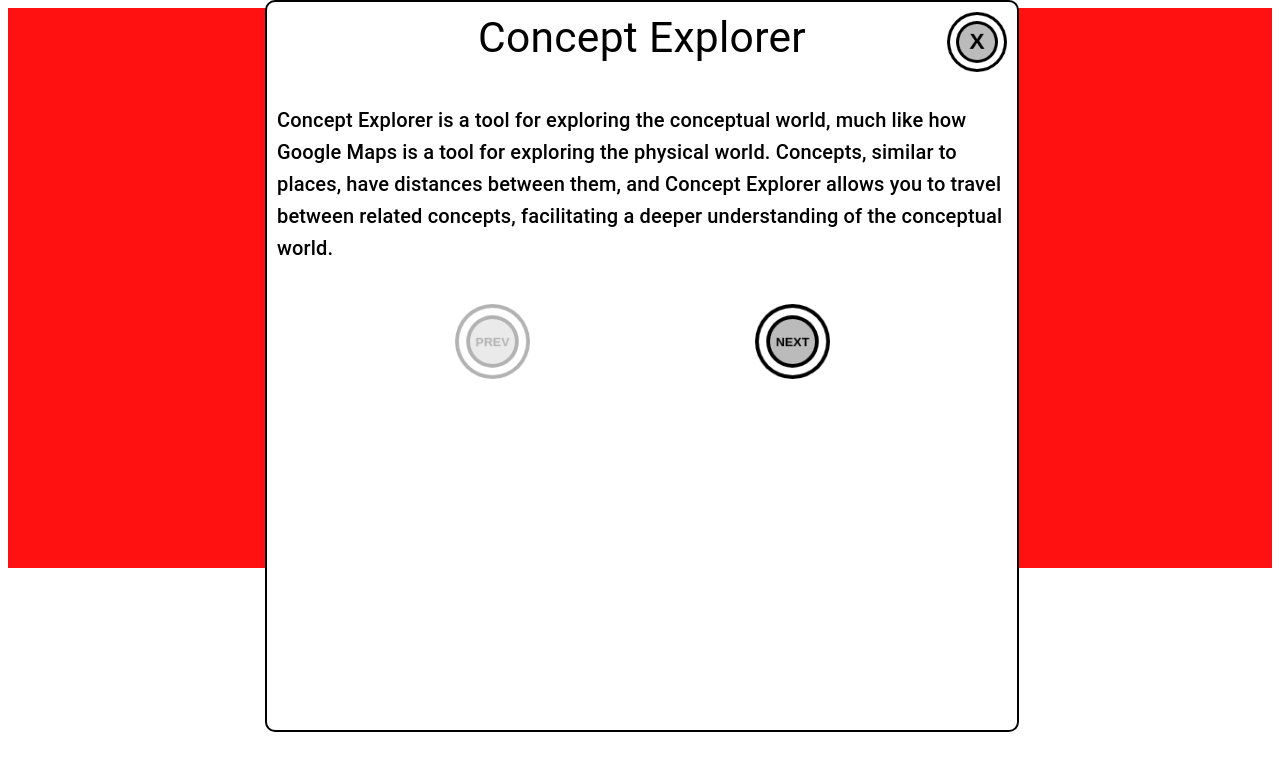
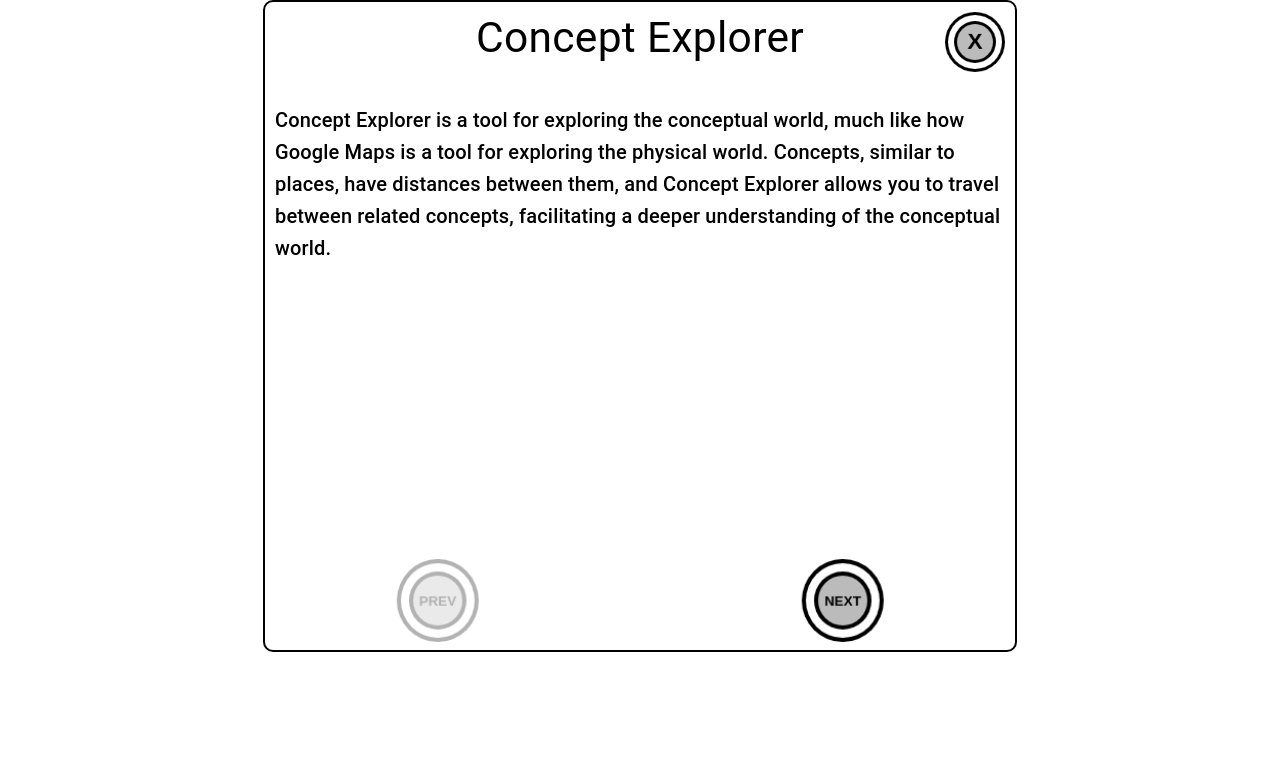
Before and after one commit to JoelHKV/ConceptExplorer, a React (Vite) app: page / in a window 1280 px wide. Both pictures are taken after a click on the picture 977 px from the left and 42 px from the top of the page. Shown: the top 770 px of the page. Built offline with nearby package versions, Linux system fonts and the light colour scheme; no server answers.

Commit message:
new bottom buttons and layout 2

```diff
--- a/src/App.css
+++ b/src/App.css
@@ -1,10 +1,10 @@
 :root {
-    --background-color: #ddd;
+    --background-color: #2dd;
     --button-text-color: #000000;
     --button-background-color: #77ee00;
     --button-background-color-hover: #55aa00;
     --app-max-width: 750px;
-    --app-header-height: 15vh;
+
 }
 
 .appContainer {
@@ -12,7 +12,6 @@
     justify-content: center;
     user-select: none;
     width: 100%;
-    background-color: #f11;
 }
 
 .gridContainer {
@@ -20,7 +19,7 @@
     max-width: var(--app-max-width);
     background-color: var(--background-color);
     grid-row-gap: 0vh;
-    border-radius: 10px;
+
 }
 
 .centerContent {
@@ -31,18 +30,11 @@
 }
 
 .second-row {
-    padding-top: 15%;
+    padding-top: 0%;
     position: relative;
-    height: 60vh;
-}
-.third-row {
-    height: 10vh;
+    height: 80vh;
 }
 
-.fourth-row {
-    height: 44vh;
-    border: solid black 2px;
-}
 
 .unselectable {
     user-select: none;
--- a/src/App.jsx
+++ b/src/App.jsx
@@ -19,18 +19,12 @@ import ModeButtonRow from './components/ModeButtonRow';
 import BottomButtons from './components/BottomButtons';
 
 
-
-
 import OverlayBlock from './components/OverlayBlock';
 import InstructionBlock from './components/InstructionBlock';
 
 
-
-
-
 import './App.css';
 
-//const diameter = 90;
 
 const App = () => {
 
@@ -329,7 +323,7 @@ const App = () => {
     }
 
     return (
-        <Box className="appContainer">
+        <Box className="appContainer centerContent">
 
 
 
@@ -337,11 +331,10 @@ const App = () => {
 
 
 
-            <Grid container className="gridContainer">
 
 
 
-
+            <Grid container className="gridContainer centerContent">
                 <Grid item xs={12} className="second-row centerContent">
                 {loaded && (
                     <>
@@ -352,9 +345,8 @@ const App = () => {
 
                     </>
                 )}
-                </Grid>
-                <Grid item xs={12} className="third-row centerContent">
-                    {loaded  && (
+
+                {loaded && (
                     <BottomButtons
                         showGlobeView={showGlobeView}
                         showOneConceptView={showOneConceptView}
@@ -369,10 +361,17 @@ const App = () => {
                 )}
                 </Grid>
 
+
+
+            </Grid>
+
+
+
+
             <InstructionBlock />
 
 
-            </Grid>
+
 
 
             {gameMode === 'details' && (
--- a/src/components/BottomButtons.css
+++ b/src/components/BottomButtons.css
@@ -1,11 +1,11 @@
 .BottomButtons {
-    position: relative;
-    width: 80%;
-    height: 100%;
+    position: absolute;
+    width: clamp(200px, 100%, var(--app-max-width));
+    top: 85%;
+    height: 15%;
     background-color: white;
     border-radius: 10px;
     border: 2px solid black;
-
 }
 
 
--- a/src/components/GoogleMapsApp.css
+++ b/src/components/GoogleMapsApp.css
@@ -1,11 +1,13 @@
 
 .GoogleMapsApp {
-
+    position: relative;
+    height: 100%;
+    width: clamp(200px, 100%, var(--app-max-width));
 }
 
 #map {
     position: absolute;
-    width: 100%;
+    width:100%;
     height: 100%;
     border: solid black 2px;
 }
--- a/src/components/InstructionBlock.css
+++ b/src/components/InstructionBlock.css
@@ -1,7 +1,7 @@
 .InstructionBlock {
     position: absolute;
     width: clamp(200px, 100%, var(--app-max-width));
-    height: 9vh;
+    height: 10%;
     top: 0vh;
     text-align: center;
     background-color: white;
@@ -12,24 +12,10 @@
 
     .InstructionBlock.expanded {
         width: clamp(200px, 100%, var(--app-max-width));
-        height: 91%;
+        height: 81vh;
         border-radius: 10px;
         border: solid black 2px;
     }
-
-    .InstructionBlock Button {
-        position: absolute;
-        left: 3%;
-        top: 5%;
-        width: clamp(30px, 3vmax, 50px);
-        min-width: 0 !important;
-        height: clamp(30px, 3vmax, 50px);
-        background-color: white;
-        color: var(--button-text-color) !important;
-        border: 0.1rem solid black !important;
-        font-size: clamp(15px, 3vmax, 30px) !important;
-    }
-
 
 
 
@@ -42,16 +28,23 @@
     width: 8%;
     padding: 10px;
 }
-.navbutton {
-    margin-top: 4%;
-    margin-left: 15%;
-    margin-right: 15%;
-    width: 10%;
+.prevbutton, .nextbutton {
+    position: absolute;
+    top: 86%;
+    width: 11%;
+    transform: translateX(-50%);
+}
+.prevbutton {
+    left: 23%;
+}
+.nextbutton {
+    left: 77%;
+
 }
 
-.navbuttondis {
-    opacity: 0.3;
-}
+    .navbuttondis {
+        opacity: 0.3;
+    }
     .OverlayBlock Button:hover {
     background-color: white !important;
 }
--- a/src/components/InstructionBlock.jsx
+++ b/src/components/InstructionBlock.jsx
@@ -25,7 +25,7 @@ const InstructionBlock = ( ) => {
 
     const clickInfo = (event) => { // show introscreen
 
-        if (event.target.closest('.navbutton') || event.target.closest('.xbutton')) {
+        if (event.target.closest('.prevbutton') || event.target.closest('.nextbutton') || event.target.closest('.xbutton')) {
             // Prevent the event from propagating further
             return;
         }
@@ -75,8 +75,8 @@ const InstructionBlock = ( ) => {
                         {instructionsText[introCounter]}
                     </Typography>
 
-                    <img className={`navbutton ${prevButtonDisabled}`} src={prevbuttonImage} onClick={() => prevButtonDisabled === '' ? takeStep(-1) : ''} alt="Previous" />
-                    <img className={`navbutton ${nextButtonDisabled}`} src={nextbuttonImage} onClick={() => nextButtonDisabled === '' ? takeStep(1) : ''} alt="Next" />
+                    <img className={`prevbutton ${prevButtonDisabled}`} src={prevbuttonImage} onClick={() => prevButtonDisabled === '' ? takeStep(-1) : ''} alt="Previous" />
+                    <img className={`nextbutton ${nextButtonDisabled}`} src={nextbuttonImage} onClick={() => nextButtonDisabled === '' ? takeStep(1) : ''} alt="Next" />
 
                 </>
             )}
--- a/src/components/OverlayBlock.css
+++ b/src/components/OverlayBlock.css
@@ -37,11 +37,11 @@
 
 .wikilogo {
     position: absolute;
-    left: 100%;
+    left: 0%;
     top: 0%;
-    width: 12%;
+    width: 10%;
     padding: 10px;
-    transform: translateX(-100%);
+
 }
 
 .xbutton {
--- a/src/components/OverlayBlock.jsx
+++ b/src/components/OverlayBlock.jsx
@@ -4,7 +4,8 @@ import { useDispatch } from 'react-redux';
 import { Button, Typography } from '@mui/material';
 import './OverlayBlock.css';
 
-import { drawCircleCanvas2ReturnDataURL } from '../utilities/drawCircleCanvas2ReturnDataURL';
+
+import { drawCanvasSizeReturnDataURL } from '../utilities/drawCanvasSizeReturnDataURL';
 
 import { getConceptDetails } from '../hooks/getConceptDetails';
 
@@ -45,8 +46,8 @@ const OverlayBlock = ({ title, lat, lng }) => {
 
     }
 
-    const xbuttonImage = drawCircleCanvas2ReturnDataURL(120, '', 'X')
 
+    const xbuttonImage = drawCanvasSizeReturnDataURL(80, '', 'X', [0.9, 0.7, 0.6], 30)
 
 
     const openWikipediaInNewTab = () => {
```
Lines whose indentation alone changed are shown as unchanged.
